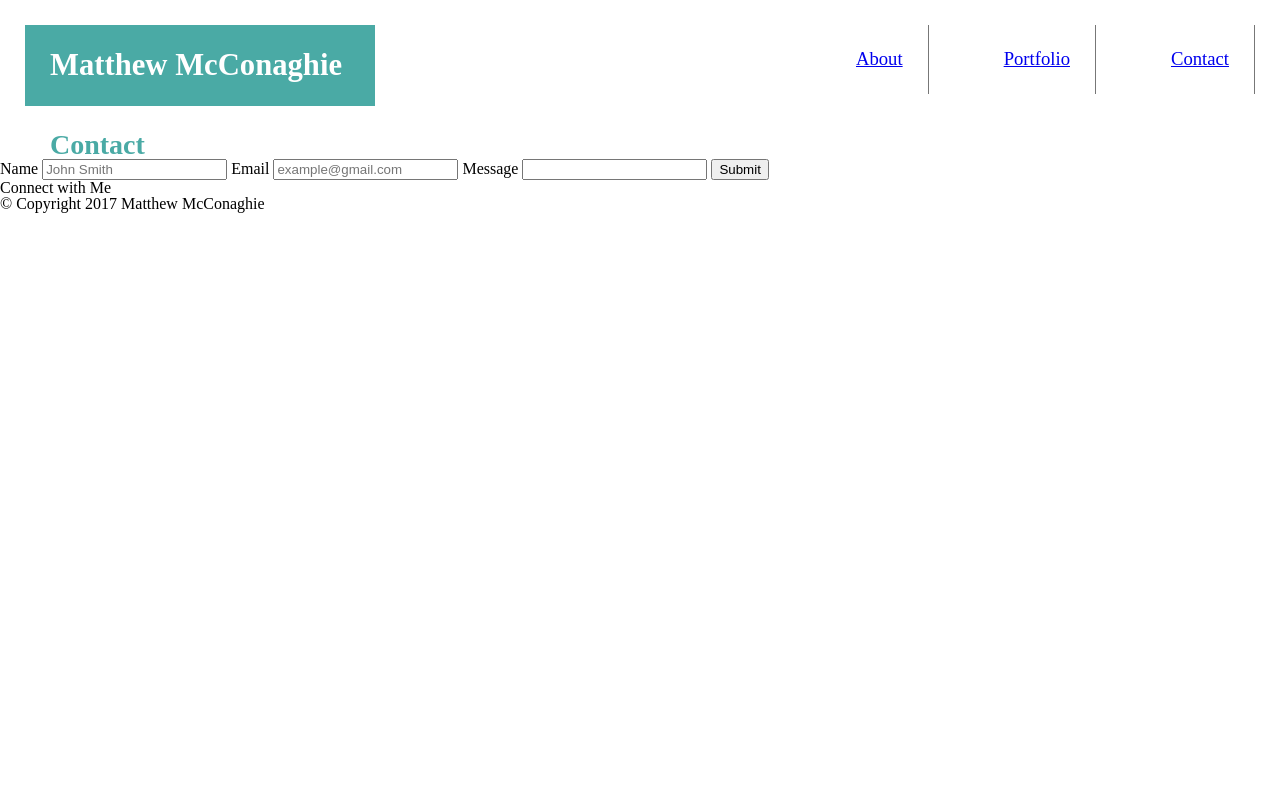
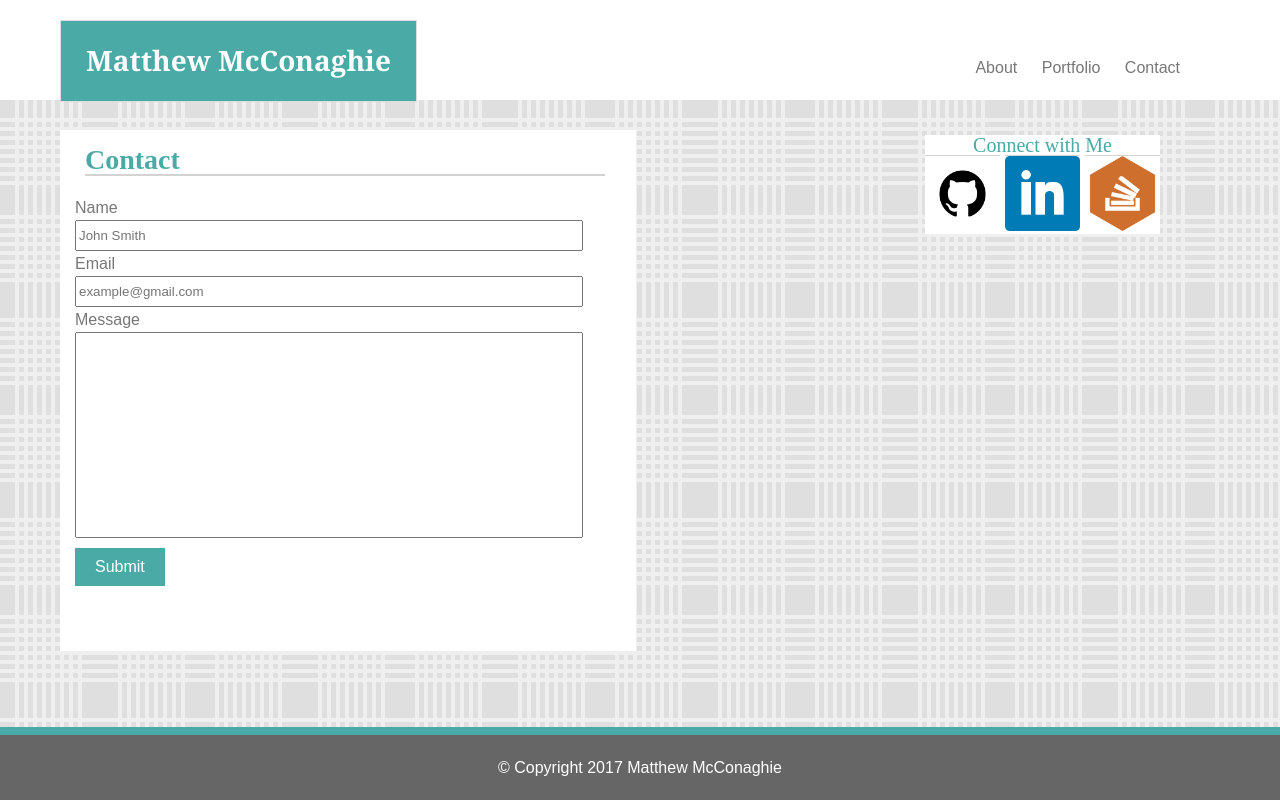
Before and after one commit to mmccon7/Basic-Portfolio, a plain HTML site: page contact.html in a window 1280 px wide. Drawn offline with Linux system fonts and the light colour scheme.

Commit message:
revised uplaod

```diff
--- a/assets/css/style.css
+++ b/assets/css/style.css
@@ -1,42 +1,208 @@
+.header {
+	background-color: white;
+	float: left;
+	width: 100%;
+	height: 50px;
+	padding-top: 20px;
+	padding-bottom: 30px;
+	top: 0;
+	left: 0;
+}
 
-
-#myname {
-	width: 300px;
-    background: #4aaaa5;
-    padding: 25px;
-    margin: 25px;
-    font-size: 23pt;
-    color: white;
-    font-weight: bold;
+.myname {
+	width: 355px;
+	height: 60px;
+    background-color: #4aaaa5;
+    padding-bottom: 20px;
+    text-align: center;
+    margin-left: 60px;
+    top: 0px;
+    border: 1px solid #dddddd;
     display: inline-block;
 }
 
-.navBar {
+h1 {
+	color: white;
+	font-size: 21pt;
+	font-weight: bold;
+	padding-top: 25px;
+	font-family: 'Georgia', Times, Times New Roman, serif;
+}
+
+.links {
 	float: right;
+	padding: 40px;
+	margin-right: 50px;
+	font-size: 12pt;
+	font-family: 'Arial', 'Helvetica Neue', Helvetica, sans-serif;
+}
+
+a {
+	text-decoration: none;
 	color: #777777;
-	padding: 25px;
-	margin: 25px;
-	font-size: 14pt;
-	border-right: .5px solid #777777;
-	border-width: 1px;
 }
+
+li {
+	display: inline;
+	padding: 10px;
+	text-decoration: none;
+}
+
+.about {
+	height: 400px;
+	float: left;
+	text-align: left;
+	width: 60%;
+	margin-top: 40px;
+	margin-left: 60px;
+	margin-bottom: 70px;
+}
+
+body {
+	background-image: url(../images/clothbackground.png);
+}
+
 
 h2 {
 	font-size: 21pt;
 	color: #4aaaa5;
 	font-weight: bold;
-	text-indent: 50px;
+	float: left;
+	width: 520px;
+	background-color: white;
+	border-top: 1px solid white;
+	margin-left: 10px;
+	border-bottom: 2px solid #D3D3D3;
 }
 
-.about {
+p {
+	width: 520px;
 	font-family: Arial, Helvetica, sans-serif;
 	color: #777777;
-
+	padding-top: 38px;
+	padding-bottom: 10px;
+	padding-right: 10px;
+	padding-left: 10px;
+	background-color: white;
+	border: 1px solid white;
+	font-size: 12pt;
 }
 
-img {
+#profilepic {
+	float: left;
 	width: 200px;
 	height: 300px;
+	margin: 10px;
+}
+
+aside {
+	background-color: white;
+	text-align: center;
+	float: right;
+	margin-top: 35px;
+	margin-right: 120px;
+	font-size: 15pt;
+	color: #4aaaa5;
+}
+
+#logos {
+	width: 75px;
+	height: 75px;
+	border-top: 1px solid #D3D3D3;
+}
+
+footer {
+	text-align: center;
+	background-color: #666666;
+	height: 65px;
+	border-top: 8px solid #4aaaa5;
+	position: fixed;
+	bottom: 0;
+	width: 100%;
+}
+
+#copyright {
+	padding-top: 25px;
+	color: white;
+	font-family: Arial, Helvetica, sans-serif;
+	clear: left;
+}
+
+#nature {
+	width: 300px;
+	height: 150px;
+	background-color: white;
 	padding: 25px;
-	margin: 25px;
 }
+
+#airplane {
+	width: 300px;
+	height: 150px;
+	background-color: white;
+	padding: 25px;
+}
+
+#technology {
+	width: 300px;
+	height: 150px;
+	background-color: white;
+	padding: 25px;
+}
+
+.portfolio {
+	height: 550px;
+	width: 60%;
+	margin-top: 35px;
+	margin-left: 60px;
+	margin-bottom: 400px;
+	display: inline-block;
+}
+
+.contact {
+	float: left;
+	width: 45%;
+	background-color: white;
+	padding: 15px;
+	margin-top: 30px;
+	margin-left: 60px;
+	margin-bottom: 50px;
+	box-sizing: border-box;
+}
+
+.contactform {
+	font-family: Arial, Helvetica, sans-serif;
+	color: #777777;
+	line-height: 25px;
+}
+
+.pp {
+	text-align: center;
+}
+
+#yourname {
+	width: 500px;
+	height: 25px;
+}
+
+#email {
+	width: 500px;
+	height: 25px;
+}
+
+#message {
+	height: 200px;
+	width: 500px;
+}
+
+#submit {
+	background-color: #4aaaa5;
+    border: none;
+    color: white;
+    padding: 10px 20px;
+    text-align: center;
+    text-decoration: none;
+    display: inline-block;
+    font-size: 16px;
+    margin-top: 10px;
+    cursor: pointer;
+}
--- a/contact.html
+++ b/contact.html
@@ -3,51 +3,69 @@
 
 <head>
   <meta charset="UTF-8">
-  <title>Contact Me</title>
+  <title>McConaghie</title>
   <link rel="stylesheet" type="text/css" href="assets/css/reset.css">
   <link rel="stylesheet" type="text/css" href="assets/css/style.css">
 
 </head>
+
 <body>
-
-<div id="myname">
+<nav class="header">
+	<div class="myname">
 	<h1>Matthew McConaghie</h1>
 	</div>
 
-	<div class="navBar">
-		<p><a href="contact.html">Contact</a></p>
+	<div class="links">
+		<ul id="list">
+			<li><a href="index.html">About</a></li>
+			<li><a href="portfolio.html">Portfolio</a></li>
+			<li><a href="contact.html">Contact</a></li>
+		</ul>
 	</div>
-
-	<div class="navBar">
-		<p><a href="portfolio.html">Portfolio</a></p>
-	</div>
-
-	<div class="navBar">
-		<p><a href="index.html">About</a></p>
-	</div>
-
+</nav>
+<section class="container">
+	<div class="contact">
 	<h2>Contact</h2>
-
+		<p>
 		<div class="contactform">
 		  <form action="/action_page.php">
 
-    <label for="name">Name</label>
-    <input type="text" id="name" name="firstlast" placeholder="John Smith">
-
-    <label for="email">Email</label>
+		    <label for="name">Name</label><br>
+		    <input type="text" id="yourname" name="firstlast" placeholder="John Smith">
+		<br>
+		    <label for="email">Email</label><br>
 		    <input type="text" id="email" name="email" placeholder="example@gmail.com">
-
-    <label for="message">Message</label>
+		<br>
+		    <label for="message">Message</label><br>
 		    <input type="text" id="message" name="message">
-
-    <input type="submit" value="Submit">
-
+		<br>
+		    <input type="submit" id="submit" value="Submit">
 			</form>
 		</div>
+		</p>
+	</div>
 
+	<aside class="sidebar">
 		<h3>Connect with Me</h3>
+		<a href="#" alt="github">
+			<img id="logos" src="assets/images/githublogo.png">
+		</a>
+		<a href="#" alt="linkedin">
+			<img id="logos" src="assets/images/linkedinlogo.png">
+		</a>
+		<a href="#" alt="stackoverflow">
+			<img id="logos" src="assets/images/stackoverflowlogo.png">
+		</a>
+	</aside>
 
-<p>© Copyright 2017 Matthew McConaghie</p>
+</section>
 
 </body>
+
+<footer>
+	<div id="copyright">
+© Copyright 2017 Matthew McConaghie
+	</div>
+</footer>
+
 </html>
```
Also changed, not shown: index.html (+37 -29 lines), portfolio.html (+45 -26 lines), 2 other files. Lines whose indentation alone changed are shown as unchanged.
